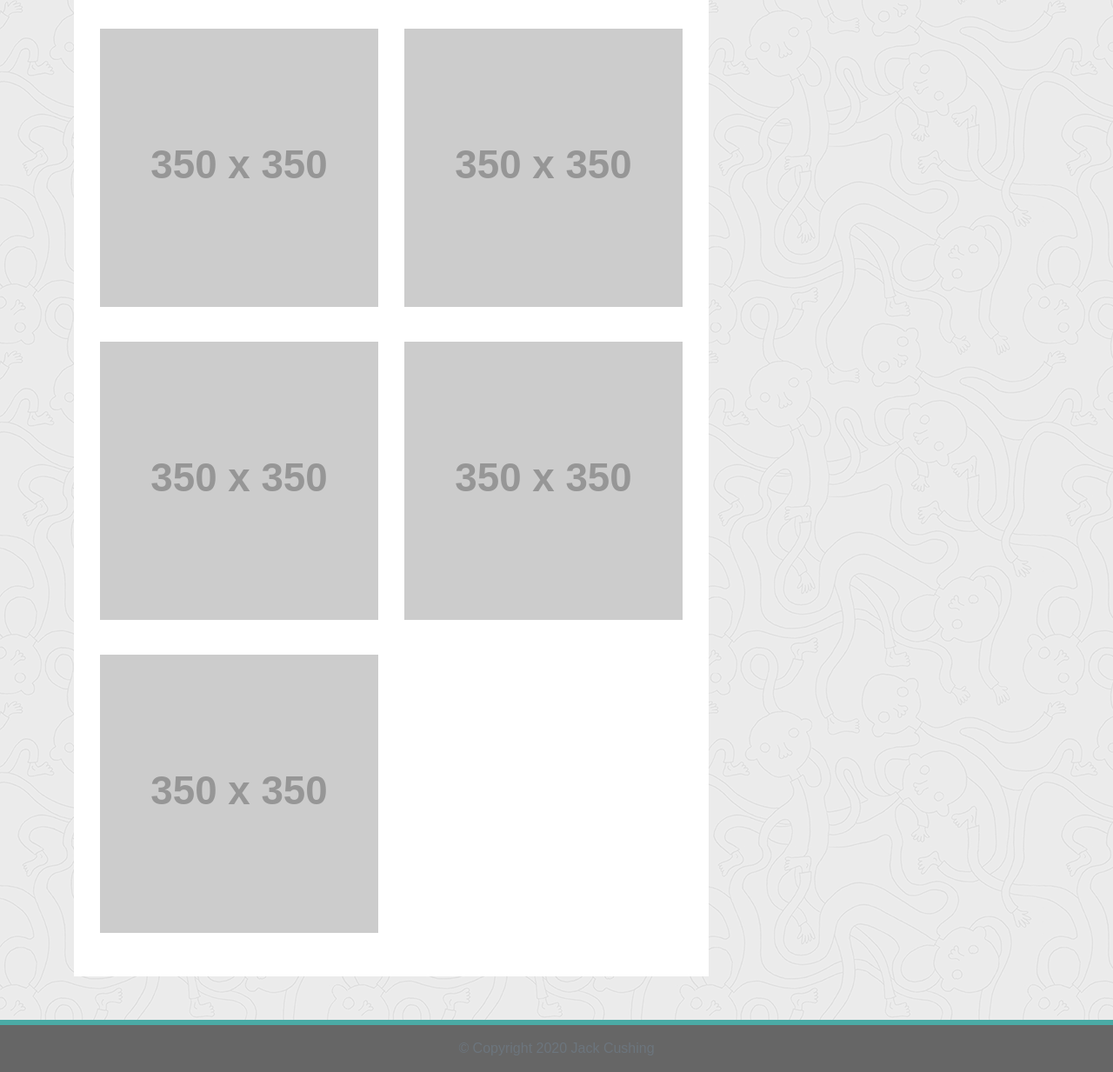
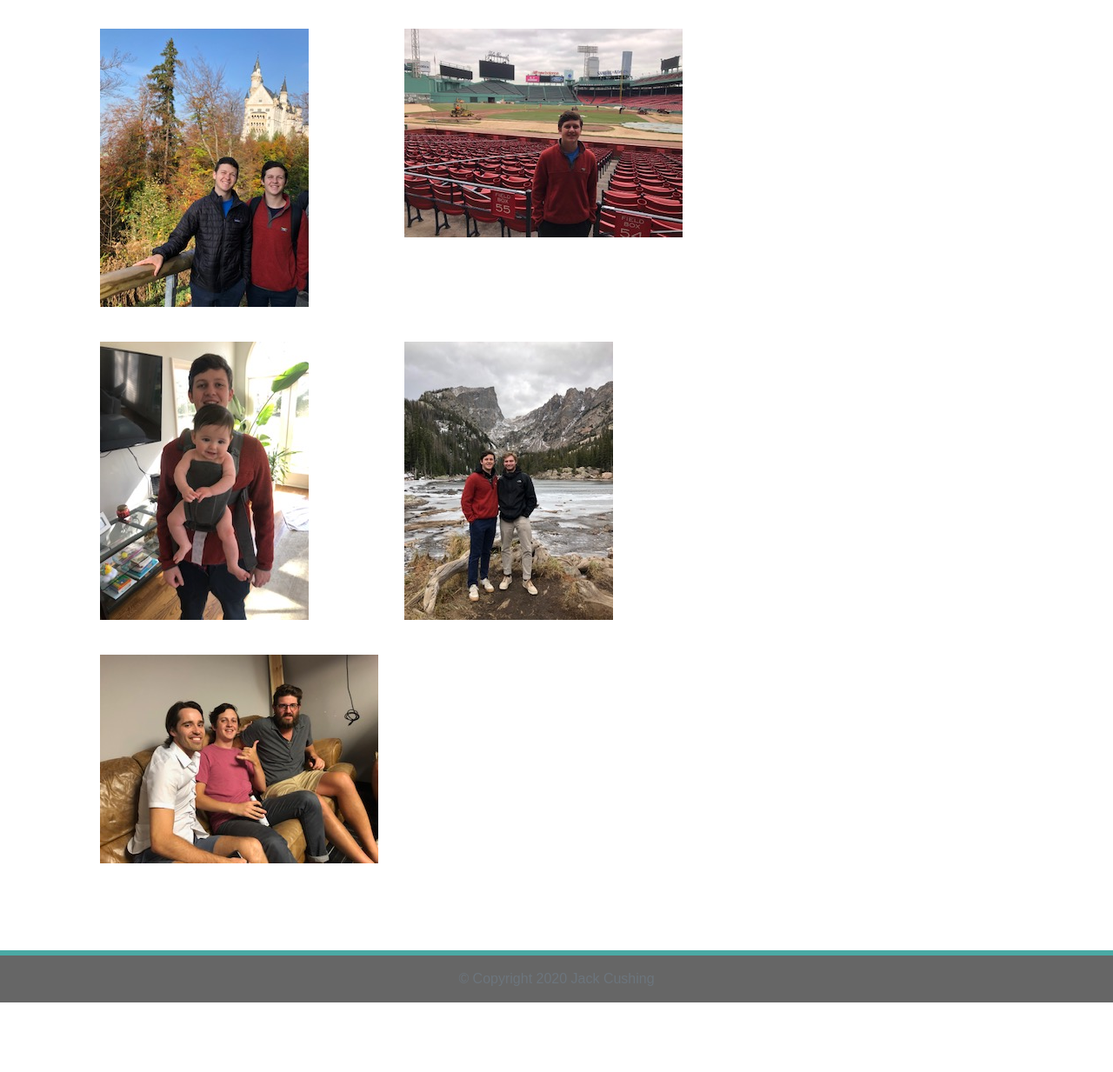
Before and after one commit to jcuush/cushing_portfolio, a plain HTML site: page Master/portfolio.html in a window 1280 px wide. Shown: the part 234-1467 px from the top of the page at 87% size. After the commit the page ends 1387 px from the top, so only its background shows below. Drawn offline with nearby package versions, Linux system fonts and the light colour scheme; placeholder pictures from the web are drawn by us.

Commit message:
added pictures to portfolio section

```diff
--- a/Master/portfolio.html
+++ b/Master/portfolio.html
@@ -40,23 +40,23 @@
           <hr />
           <div class="row">
             <div class="col-sm-6 col-md-12 col-lg-6">
-              <img class="img-fluid port-image" src="https://via.placeholder.com/350x350" alt="">
+              <img class="img-fluid port-image" src=assets/imgs/portfolio1.jpg alt="">
             </div>
             <div class="col-sm-6 col-md-12 col-lg-6">
-              <img class="img-fluid port-image" src="https://via.placeholder.com/350x350" alt="">
+              <img class="img-fluid port-image" src=assets/imgs/portfolio2.jpg  alt="">
             </div>
           </div>
           <div class="row">
             <div class="col-sm-6 col-md-12 col-lg-6">
-              <img class="img-fluid port-image" src="https://via.placeholder.com/350x350" alt="">
+              <img class="img-fluid port-image" src=assets/imgs/portfolio3.jpg  alt="">
             </div>
             <div class="col-sm-6 col-md-12 col-lg-6">
-              <img class="img-fluid port-image" src="https://via.placeholder.com/350x350" alt="">
+              <img class="img-fluid port-image" src=assets/imgs/portfolio4.jpg  alt="">
             </div>
           </div>
           <div class="row">
             <div class="col-sm-6 col-md-12 col-lg-6">
-              <img class="img-fluid port-image" src="https://via.placeholder.com/350x350" alt="">
+              <img class="img-fluid port-image" src=assets/imgs/portfolio5.jpg  alt="">
             </div>
           </div>
         </article>
@@ -69,5 +69,7 @@
       &copy; Copyright 2020 Jack Cushing
     </p>
   </footer>
+  <script type="text/javascript" src="https://cdnjs.cloudflare.com/ajax/libs/jquery/3.2.1/jquery.min.js"></script>
+
 </body>
 </html>
```
Also changed, not shown: Master/contact.html (+3 -0 lines), Master/index.html (+3 -0 lines), Master/assets/imgs/github.png (deleted), Master/assets/imgs/ignasi_pattern_s.png (deleted), Master/assets/imgs/linkedin.png (deleted), Master/assets/imgs/natebeach.jpeg (deleted), Master/assets/imgs/portfolio1.JPG (added), Master/assets/imgs/portfolio2.JPG (added), Master/assets/imgs/portfolio3.jpg (added), Master/assets/imgs/portfolio4.JPG (added), Master/assets/imgs/portfolio5.JPG (added), Master/assets/imgs/portfolio6.JPG (added), Master/assets/imgs/stackover2.png (deleted), Master/assets/imgs/stackoverflow.png (deleted).
